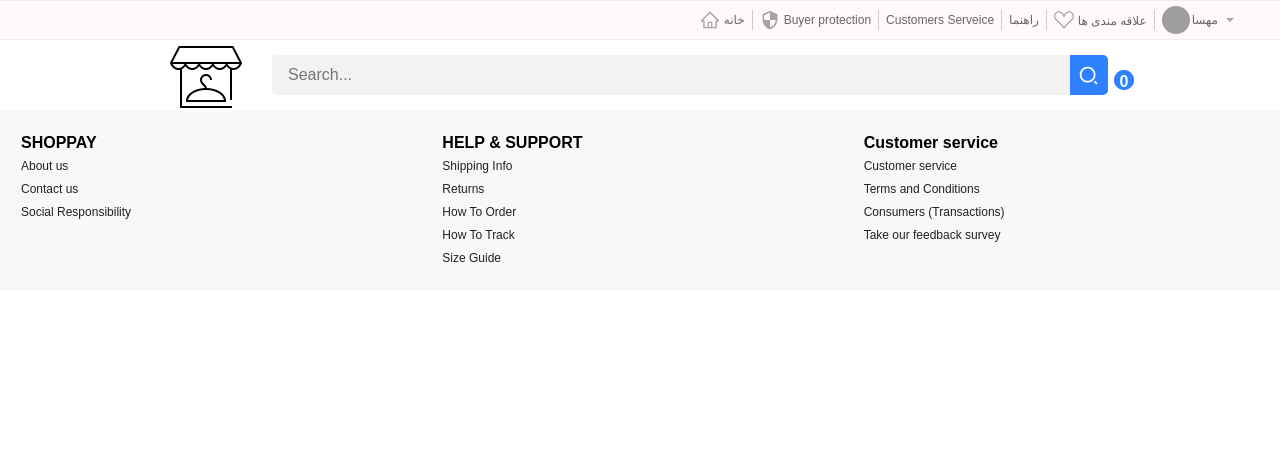
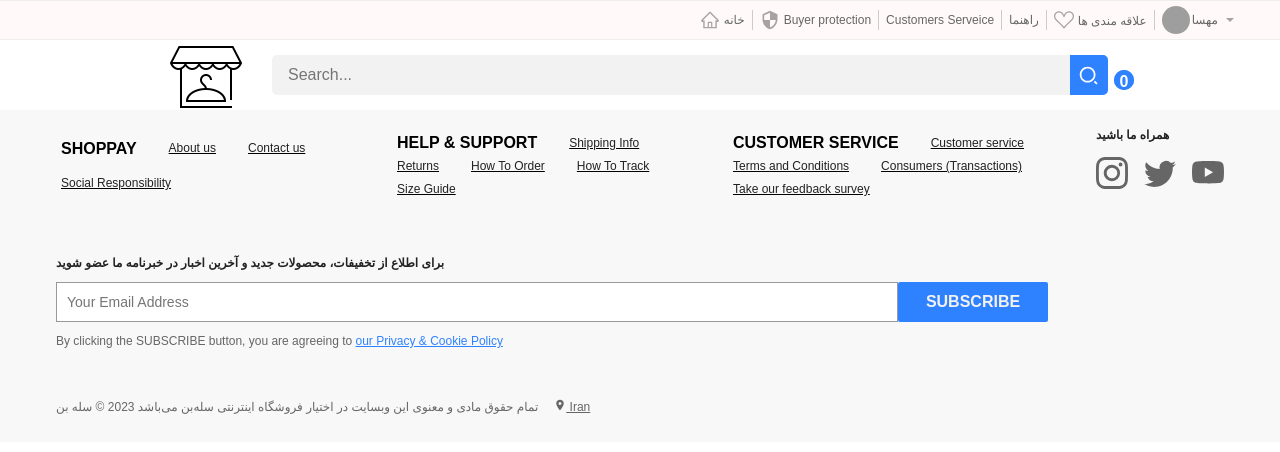
Before and after one commit to mahsaabtahi/clothingStore, a Next.js app: page / in a window 1280 px wide. Shown: the top 452 px of the page. Built offline with nearby package versions, Linux system fonts and the light colour scheme; grey boxes are pictures that could not be loaded; some icons are missing.

Commit message:
change footer

```diff
--- /dev/null
+++ b/components/footer/CopyRight.js
@@ -0,0 +1,22 @@
+import styles from "./styles.module.scss";
+import {IoLocationSharp} from 'react-icons/io5'
+const Copyright = () => {
+    return (
+        <div className={styles.footer__copyright}>
+            <section>
+            تمام حقوق مادی و معنوی این وبسایت در اختیار فروشگاه اینترنتی سله‌بن می‌باشد 2023 © سله بن
+            </section>
+            <section>
+                <ul>
+                    <li>
+                        <a >
+                            <IoLocationSharp /> Iran
+                        </a>
+                    </li>
+                </ul>
+            </section>
+        </div>
+    );
+}
+
+export default Copyright;
--- /dev/null
+++ b/components/footer/NewsLetter.js
@@ -0,0 +1,20 @@
+import styles from "./styles.module.scss";
+import Link from 'next/link';
+const Newsletter = () => {
+    return (
+        <div  className={styles.footer__newsletter}>
+            <h3>برای اطلاع از تخفیفات، محصولات جدید و آخرین اخبار در خبرنامه ما عضو شوید</h3>
+            <div className={styles.footer__flex}>
+                <input type="text" placeholder="Your Email Address " />
+                <button className={styles.btn_primary}>SUBSCRIBE</button>
+            </div>
+            <p>
+              By clicking the SUBSCRIBE button, you are agreeing to{" "}
+            <Link href="">our Privacy & Cookie Policy</Link>
+             </p>
+
+        </div>
+    );
+}
+
+export default Newsletter;
--- /dev/null
+++ b/components/footer/Payment.js
@@ -0,0 +1,11 @@
+import styles from '@/styles/Home.module.scss'
+
+const Payment = () => {
+    return (
+        <div>
+
+        </div>
+    );
+}
+
+export default Payment;
--- /dev/null
+++ b/components/footer/Socials.js
@@ -0,0 +1,36 @@
+import styles from "./styles.module.scss";
+import { FaFacebookF, FaTiktok } from "react-icons/fa";
+import {
+  BsInstagram,
+  BsTwitter,
+  BsYoutube,
+  BsPinterest,
+  BsSnapchat,
+} from "react-icons/bs";
+export default function Socials() {
+  return (
+    <div className={styles.footer__socials}>
+      <section>
+        <h3>همراه ما باشید</h3>
+        <ul>
+
+          <li>
+            <a href="/" target="_blank">
+              <BsInstagram />
+            </a>
+          </li>
+          <li>
+            <a href="/" target="_blank">
+              <BsTwitter />
+            </a>
+          </li>
+          <li>
+            <a href="/" target="_blank">
+              <BsYoutube />
+            </a>
+          </li>
+        </ul>
+      </section>
+    </div>
+  );
+}
--- a/components/footer/index.js
+++ b/components/footer/index.js
@@ -1,11 +1,19 @@
 import React from 'react';
+import Copyright from './CopyRight';
 import Links from './Links';
+import Newsletter from './NewsLetter';
+import Payment from './Payment';
+import Socials from './Socials';
 import styles from "./styles.module.scss";
 const Index = () => {
     return (
         <footer className={styles.footer}>
             <div className={styles.footer__container}>
                 <Links />
+                <Socials />
+                <Newsletter />
+                <Payment />
+                <Copyright />
             </div>
 
         </footer>
--- a/components/footer/styles.module.scss
+++ b/components/footer/styles.module.scss
@@ -4,16 +4,43 @@
         position:relative;
         width: 100%;
         display: grid;
+        grid-template-areas:
+        " links"
+        "socials"
+        "newletter"
+        "copyright";
         gap: 3rem;
         padding: 1rem;
+        @media (min-width:800px) {
+            grid-template-areas:
+            "links socials"
+            "newletter copyright ";
+
+        }
+        @media (min-width:1200px) {
+            max-width:1200px;
+            margin: 0 auto;
+
+
+
+        }
 
 
     }
+    h3{
+        font-size: 12px;
+        font-weight: 700;
+        color: #222;
+    }
     &__links{
+        grid-area: "links";
         display: grid;
         grid-template-columns: repeat(3,1fr);
         gap:1rem;
         ul{
+            b{
+                text-transform: uppercase;
+            }
             padding: 5px;
             li{
                 font-size: 12px;
@@ -27,4 +54,78 @@
             }
         }
     }
+    &__socials{
+        grid-area: "socials";
+        section{
+            ul{
+                margin-top: 10px;
+                display: flex;
+                align-items: center;
+                gap: 1rem;
+                li{
+                    font-size: 2rem;
+                    color: #666;
+                    &:hover{
+                        color: $blue-color;
+                    }
+                }
+            }
+        }
+
+    }
+    &__flex{
+        display: flex;
+        margin-top:10px ;
+
+    }
+    &__newsletter{
+        grid-area: "newletter";
+         input{
+             outline: none;
+             border: 1px solid #999;
+             flex:1;
+             height: 40px;
+             padding-left: 10px;
+             font-size: 14px;
+
+
+         }
+         button{
+             width: 150px;
+         }
+         p{
+             margin-top: 10px;
+             font-size: 12px;
+             color: #666;
+             a{
+                 color: $blue-color;
+                 text-decoration: underline;
+             }
+         }
+
+    }
+    &__copyright{
+        grid-area: "copyright";
+        display: flex;
+        align-items: center;
+        flex-wrap: wrap;
+        gap: 1rem;
+        font-size: 12px;
+        color: #666;
+        padding-bottom: 10px;
+
+    }
+    ul{
+        display: flex;
+        align-items: center;
+        flex-wrap: wrap;
+        column-gap: 2rem;
+        li{
+            position: relative;
+            text-decoration: underline;
+
+
+        }
+
+    }
 }
--- a/styles/base.scss
+++ b/styles/base.scss
@@ -29,3 +29,9 @@ $gray_color:#f3f1f1;
 
 
 }
+.flex{
+    display: flex;
+    align-items: center;
+    gap: 5px;
+
+}
```
